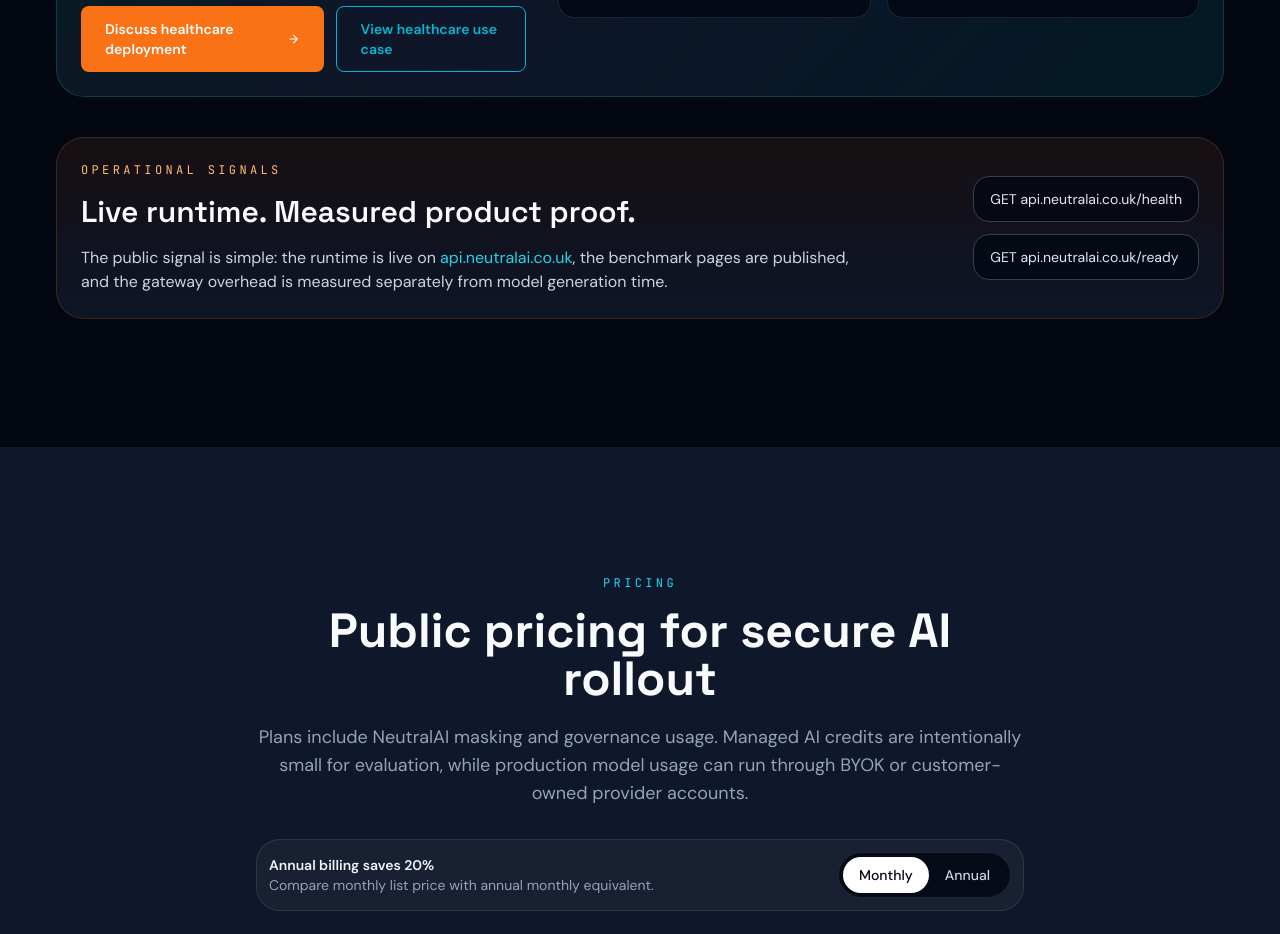
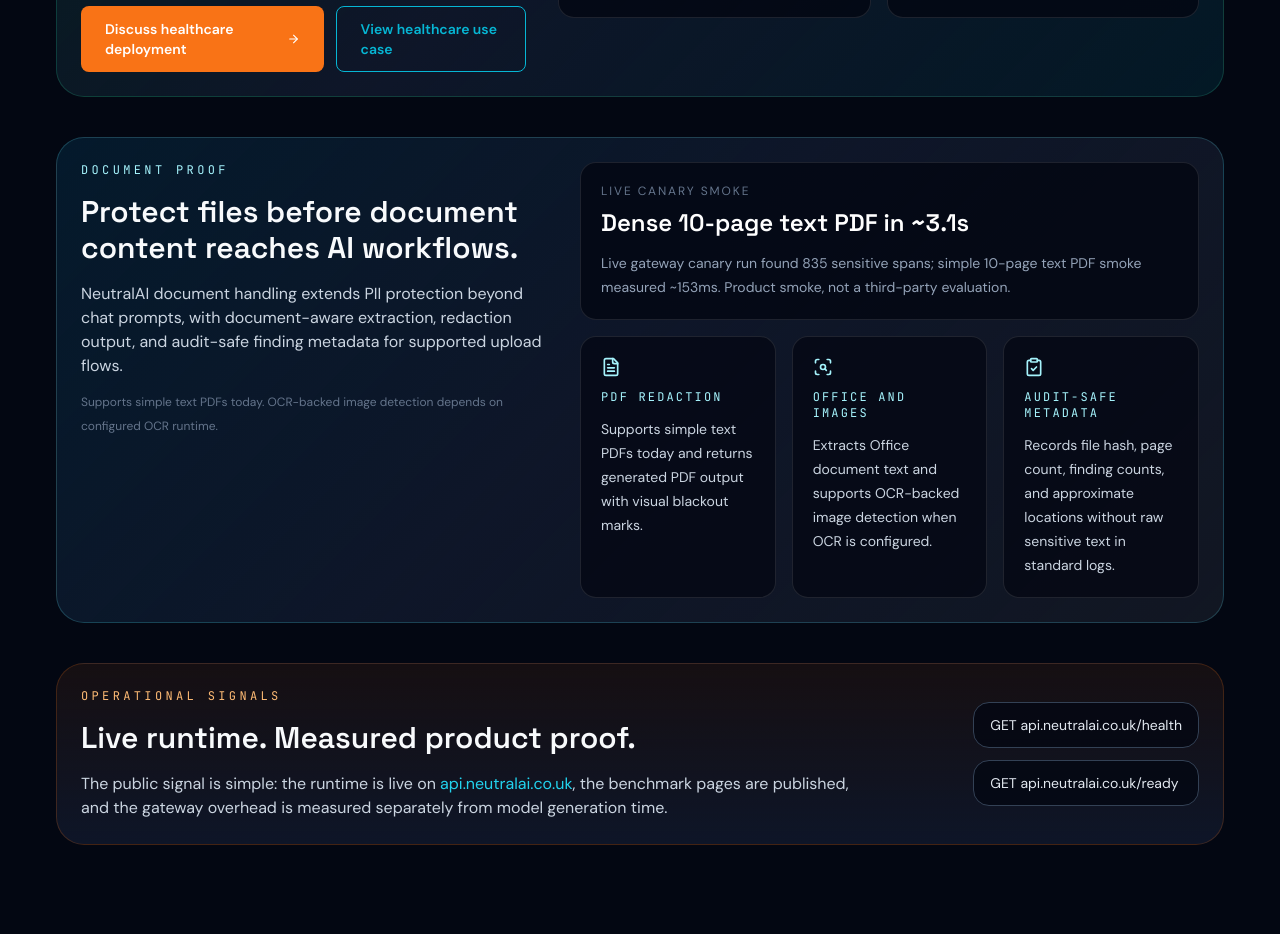
Before and after one commit to nazifsohtaoglu/neutralai-website, a Next.js app: page / in a window 1280 px wide. Shown: the part 7800-8734 px from the top of the page. Built offline with nearby package versions, Linux system fonts and the light colour scheme.

Commit message:
Add document redaction proof block

```diff
--- a/app/page.tsx
+++ b/app/page.tsx
@@ -367,6 +367,31 @@
   {
     label: 'BAA review support',
     body: 'BAA review is available for eligible healthcare deployments, with final terms and deployment responsibilities reviewed commercially.',
+  },
+] as const
+
+// Source of truth: nazifsohtaoglu/neutralai-gateway#782 document redaction artifacts.
+const documentRedactionProof = {
+  benchmarkLabel: 'Live canary smoke',
+  benchmarkValue: 'Dense 10-page text PDF in ~3.1s',
+  sourceNote: 'Live gateway canary run found 835 sensitive spans; simple 10-page text PDF smoke measured ~153ms. Product smoke, not a third-party evaluation.',
+} as const
+
+const documentRedactionPoints = [
+  {
+    icon: FileText,
+    label: 'PDF redaction',
+    body: 'Supports simple text PDFs today and returns generated PDF output with visual blackout marks.',
+  },
+  {
+    icon: ScanSearch,
+    label: 'Office and images',
+    body: 'Extracts Office document text and supports OCR-backed image detection when OCR is configured.',
+  },
+  {
+    icon: ClipboardCheck,
+    label: 'Audit-safe metadata',
+    body: 'Records file hash, page count, finding counts, and approximate locations without raw sensitive text in standard logs.',
   },
 ] as const
 
@@ -1231,6 +1256,39 @@
                   <p className="mt-3 text-sm leading-6 text-slate-300">{point.body}</p>
                 </div>
               ))}
+            </div>
+          </div>
+        </div>
+
+        <div id="document-redaction-proof" className="mt-10 scroll-mt-28 overflow-hidden rounded-[28px] border border-cyan-300/20 bg-[linear-gradient(135deg,rgba(14,165,233,0.12),rgba(15,23,42,0.96)_48%,rgba(148,163,184,0.10))] p-6">
+          <div className="grid gap-8 lg:grid-cols-[0.86fr_1.14fr] lg:items-start">
+            <div>
+              <p className="font-mono text-xs uppercase tracking-[0.28em] text-cyan-200">Document proof</p>
+              <h3 className="mt-4 font-heading text-3xl font-semibold">Protect files before document content reaches AI workflows.</h3>
+              <p className="mt-4 max-w-3xl text-sm leading-7 text-slate-300 md:text-base">
+                NeutralAI document handling extends PII protection beyond chat prompts, with document-aware extraction, redaction output, and audit-safe finding metadata for supported upload flows.
+              </p>
+              <p className="mt-3 text-xs leading-6 text-slate-500">
+                Supports simple text PDFs today. OCR-backed image detection depends on configured OCR runtime.
+              </p>
+            </div>
+
+            <div className="grid gap-4">
+              <div className="rounded-2xl border border-white/10 bg-background/80 p-5">
+                <p className="text-xs uppercase tracking-[0.16em] text-slate-500">{documentRedactionProof.benchmarkLabel}</p>
+                <p className="mt-2 font-heading text-2xl font-semibold text-white">{documentRedactionProof.benchmarkValue}</p>
+                <p className="mt-3 text-sm leading-6 text-slate-400">{documentRedactionProof.sourceNote}</p>
+              </div>
+
+              <div className="grid gap-4 sm:grid-cols-3">
+                {documentRedactionPoints.map((point) => (
+                  <div key={point.label} className="rounded-2xl border border-white/10 bg-background/70 p-5">
+                    <point.icon className="h-5 w-5 text-cyan-200" />
+                    <p className="mt-3 font-mono text-xs uppercase tracking-[0.18em] text-cyan-200">{point.label}</p>
+                    <p className="mt-3 text-sm leading-6 text-slate-300">{point.body}</p>
+                  </div>
+                ))}
+              </div>
             </div>
           </div>
         </div>
```
Also changed, not shown: 3 other files (tests, documents, lock files or other folders).
